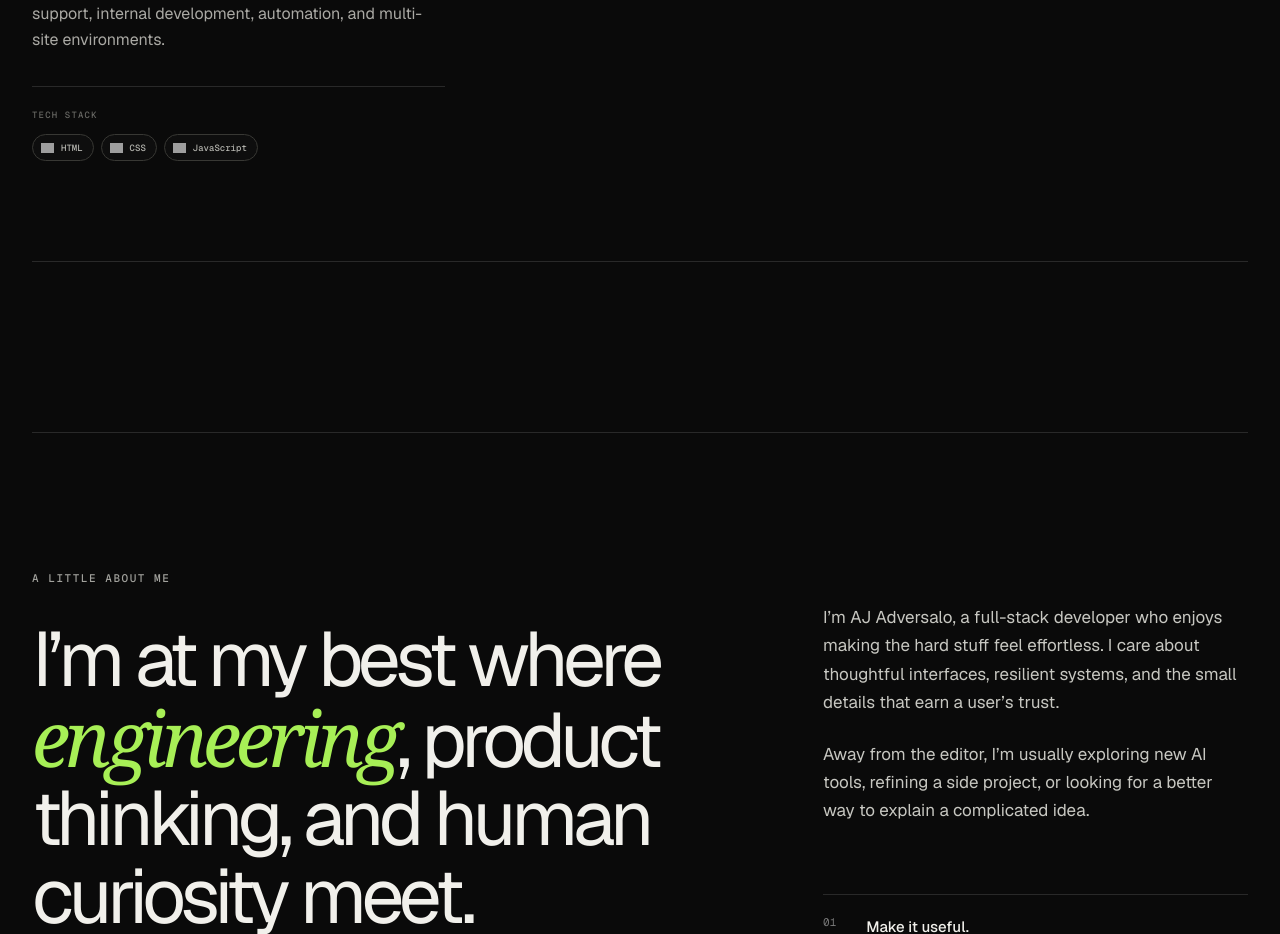
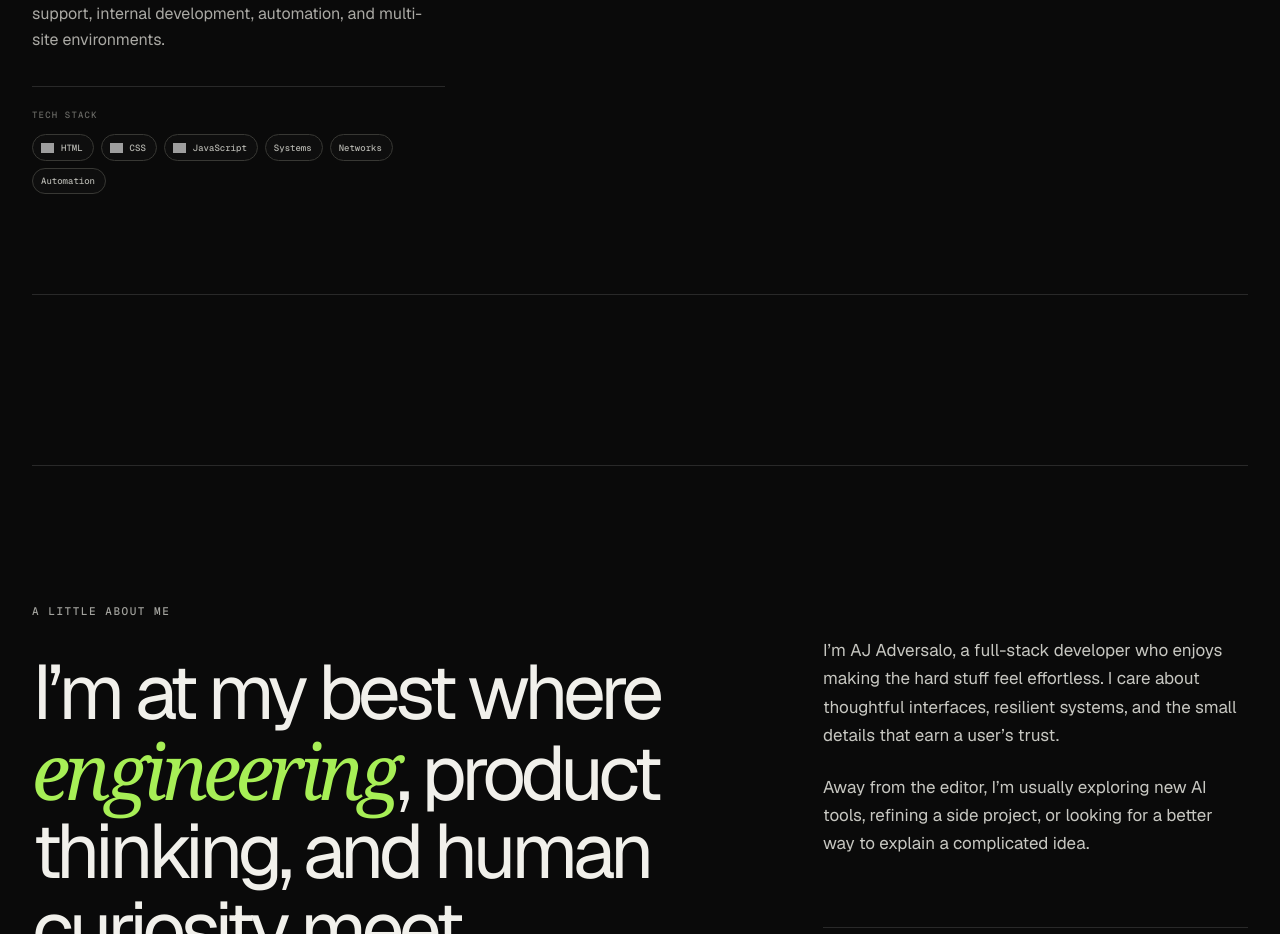
Before and after one commit to ajadversalo/ajshub, a Next.js app: page / in a window 1280 px wide. Shown: the part 6800-7734 px from the top of the page. Built offline with nearby package versions, Linux system fonts and the light colour scheme; grey boxes are pictures that could not be loaded.

Commit message:
Keep text-only stack categories

```diff
--- a/app/page.tsx
+++ b/app/page.tsx
@@ -81,7 +81,7 @@ const experience = [
     discipline: "Application & Systems Administration",
     marker: "2010 — 2017",
     intro: "A foundation spanning systems, networks, application support, internal development, automation, and multi-site environments.",
-    stack: ["HTML", "CSS", "JavaScript"],
+    stack: ["HTML", "CSS", "JavaScript", "Systems", "Networks", "Automation"],
     products: [
       { name: "Internal tools & automation", type: "Technical operations", note: "Developed internal utilities and automation scripts while maintaining front-end components and supporting multi-site infrastructure.", tools: ["HTML", "CSS", "JavaScript", "Systems"] },
     ],
@@ -278,6 +278,7 @@ export default function Home() {
                   <ul aria-label={`${chapter.company} tech stack`}>
                     {chapter.stack.map((tool) => (
                       <li key={tool}>
+                        {techIcons[tool] && (
                           <img
                             src={`https://cdn.simpleicons.org/${techIcons[tool]}`}
                             className={tool === "Next.js" || tool === "OpenAI API" ? "tech-icon-light" : undefined}
@@ -286,6 +287,7 @@ export default function Home() {
                             height="13"
                             loading="lazy"
                           />
+                        )}
                         {tool}
                       </li>
                     ))}
```
Lines whose indentation alone changed are shown as unchanged.
